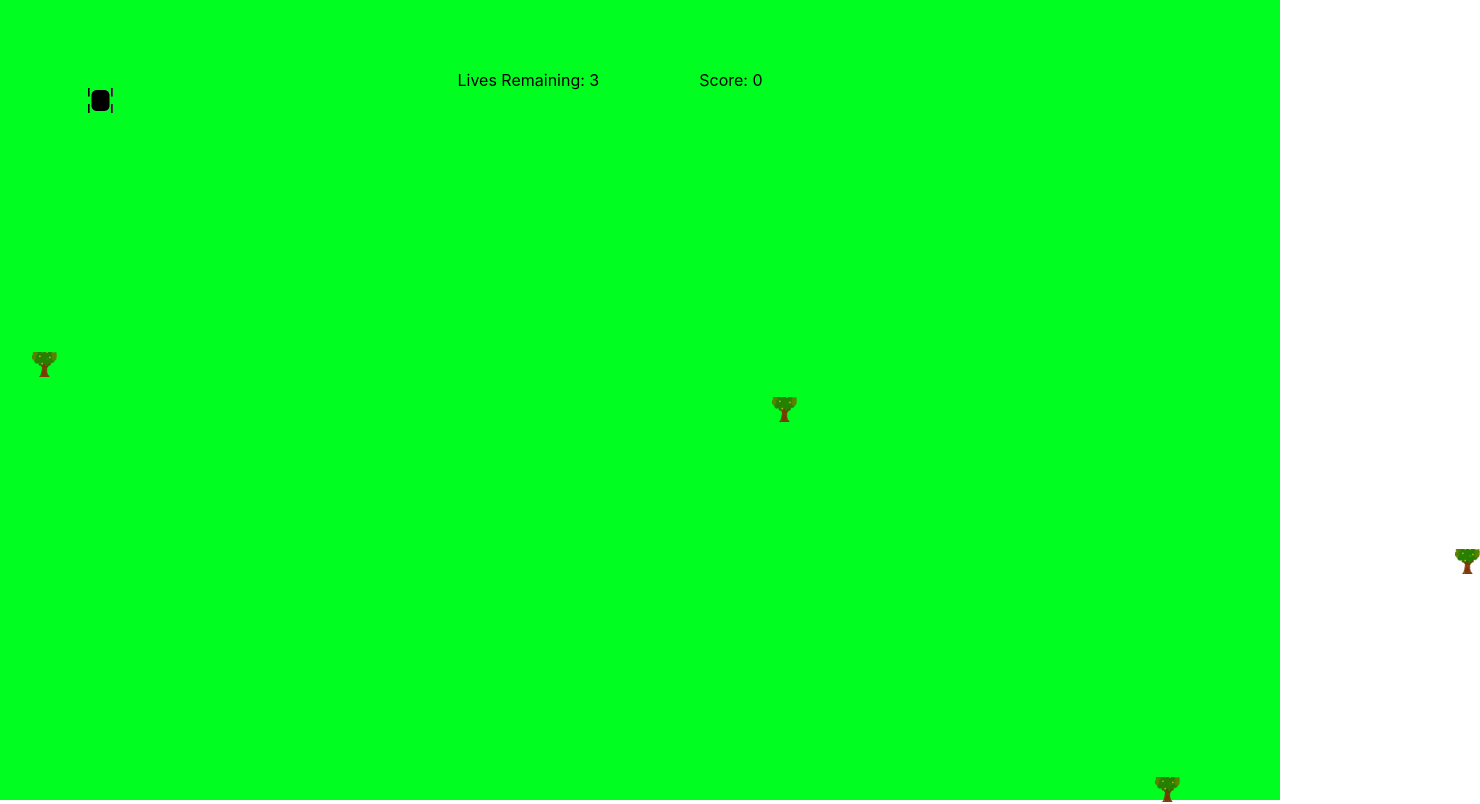
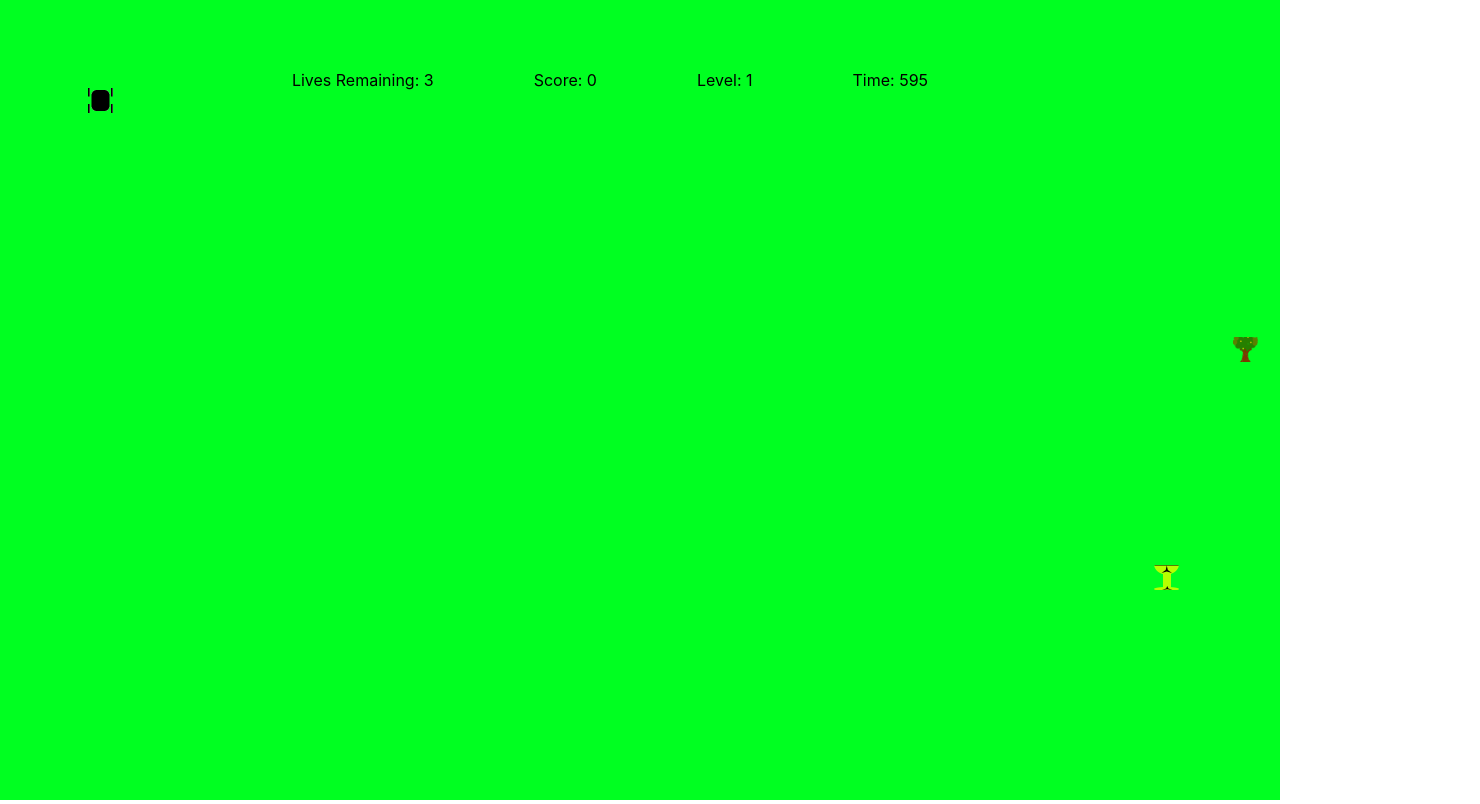
Before and after one commit to pcmichaels/ReactTransAm, a React (Create React App) app: page / in a window 1280 px wide. Shown: the top 804 px of the page, 1480 px wide, since content can reach past the window. Built offline with nearby package versions, Linux system fonts and the light colour scheme.

Commit message:
Add time limit and levels

```diff
--- a/src/Components/Game.jsx
+++ b/src/Components/Game.jsx
@@ -11,6 +11,7 @@ import GameStatus from './GameStatus';
 
 class Game extends React.Component {
     SPEED = 1;
+    TOPLEVEL = 10;
 
     constructor(props) {
         super(props);
@@ -20,8 +21,8 @@ class Game extends React.Component {
         this.state = {
             playerX: 100,
             playerY: 100,
-            windowWidth: 1500,
-            windowHeight: 1500,
+            windowWidth: window.innerWidth,
+            windowHeight: window.innerHeight,
             playerMomentum: 0,
             playerRotation: 0,
             playerVelocityX: 0,
@@ -30,7 +31,10 @@ class Game extends React.Component {
             playerCrashed: false,
             gameLoopActive: false,
             message: "",
-            score: 0
+            score: 0,
+            level: 1,
+            cupCount: 1,
+            remainingTime: 0
         };
 
         this.spriteWidth = 25;
@@ -45,16 +49,14 @@ class Game extends React.Component {
     }
 
     initiateNewGame() {
-        this.obstacles = this.buildObstacles();
-        this.cups = this.placeCups();
-
         this.setState({
-            playerLives: 3
+            playerLives: 3,
+            level: 1
         });
 
         this.updateMessage("New game");
 
-        this.resetCarPosition();
+        this.startLevel(this.state.level);
     }
 
     updateMessage(message) {
@@ -83,7 +85,7 @@ class Game extends React.Component {
 
     buildObstacles() {
         let obstacles = [];
-        const obstacleCount = Math.floor(Math.random() * 10) + 1;
+        const obstacleCount = Math.floor(Math.random() * (this.state.level * 2)) + 1;
         for (let i = 1; i <= obstacleCount; i++) {
             const centreX = Math.floor(Math.random() * this.state.windowWidth) + 1;
             const centreY = Math.floor(Math.random() * this.state.windowHeight) + 1;
@@ -96,10 +98,10 @@ class Game extends React.Component {
 
     placeCups() {
         let cups = [];
-        const cupCount = 1;
-        for (let i = 1; i <= cupCount; i++) {
-            const centreX = Math.floor(Math.random() * this.state.windowWidth) + 1;
-            const centreY = Math.floor(Math.random() * this.state.windowHeight) + 1;
+
+        for (let i = 1; i <= this.state.cupCount; i++) {
+            const centreX = Math.floor(Math.random() * (this.state.windowWidth - this.spriteWidth)) + this.halfWidth;
+            const centreY = Math.floor(Math.random() * (this.state.windowHeight - this.spriteHeight)) + this.halfHeight;
 
             cups.push(<GameItem key={i} image={cupImg} centreX={centreX} centreY={centreY} width={this.spriteWidth} height={this.spriteHeight} itemType={2} />);
         }
@@ -148,6 +150,17 @@ class Game extends React.Component {
             this.collectedCup(item.key);
         }
 
+        let remaining = (this.endLevelTimeMS - (new Date()).getTime()) / 1000;
+
+        if (remaining <= 0) {
+            this.updateMessage("Out of time!");
+            this.playerDies();
+        }
+
+        this.setState({
+            remainingTime: Math.round(remaining)
+        });
+
     }
 
     getPlayerRect(halfWidth, halfHeight) {
@@ -158,11 +171,42 @@ class Game extends React.Component {
     }
 
     collectedCup(key) {
-        this.setState({ score: this.state.score + 1 });
+        this.setState({
+            score: this.state.score + 1
+        });
 
         this.cups = this.cups.filter(cup => cup.key != key);
 
         this.updateMessage("Collected cup");
+
+        if (this.cups.length == 0) {
+            this.completedLevel();
+        }
+    }
+
+    completedLevel() {
+        if (this.state.level >= 10) {
+            this.updateMessage("Congratulations, you've completed the game");
+        }
+
+        this.startLevel(this.state.level + 1);
+    }
+
+    startLevel(level) {
+
+        this.setState({
+            level: level,
+            cupCount: level * 2
+        });
+
+        this.obstacles = this.buildObstacles();
+        this.cups = this.placeCups();
+
+        this.resetCarPosition();
+
+        this.totalLevelTimeMS = (this.TOPLEVEL - (this.state.level - 1)) * 60 * 1000
+        let startLevelTimeMS = (new Date()).getTime();
+        this.endLevelTimeMS = startLevelTimeMS + this.totalLevelTimeMS;
     }
 
     playerMove(x, y) {
@@ -236,6 +280,8 @@ class Game extends React.Component {
 
     updateWindowDimensions() {
         this.setState({ windowWidth: window.innerWidth, windowHeight: window.innerHeight });
+
+        console.log('width: ' + this.state.windowWidth + ', height: ' + this.state.windowHeight);
     }
 
     detectAnyCollision(rect1) {
@@ -334,10 +380,15 @@ class Game extends React.Component {
     render() {
         return <div onKeyDown={this.onKeyDown} tabIndex="0">
 
-            <GameStatus Lives={this.state.playerLives} Message={this.state.message} Score={this.state.score} />
+            <GameStatus Lives={this.state.playerLives}
+                Message={this.state.message}
+                Score={this.state.score}
+                RemainingTime={this.state.remainingTime}
+                Level={this.state.level} />
 
             <Background backgroundImage={backgroundImg}
-                windowWidth={this.state.windowWidth} windowHeight={this.state.windowHeight} />
+                windowWidth={this.state.windowWidth}
+                windowHeight={this.state.windowHeight} />
 
             <Car carImage={this.state.playerCrashed ? brokenCarImg : carImg}
                 centreX={this.state.playerX} centreY={this.state.playerY}
--- a/src/Components/GameStatus.jsx
+++ b/src/Components/GameStatus.jsx
@@ -26,6 +26,12 @@ function GameStatus(props) {
                 Score: {props.Score}
             </label>
             <label style={labelStyle}>
+                Level: {props.Level}
+            </label>
+            <label style={labelStyle}>
+                Time: {props.RemainingTime}
+            </label>
+            <label style={labelStyle}>
                 {props.Message}
             </label>
         </div>
```
